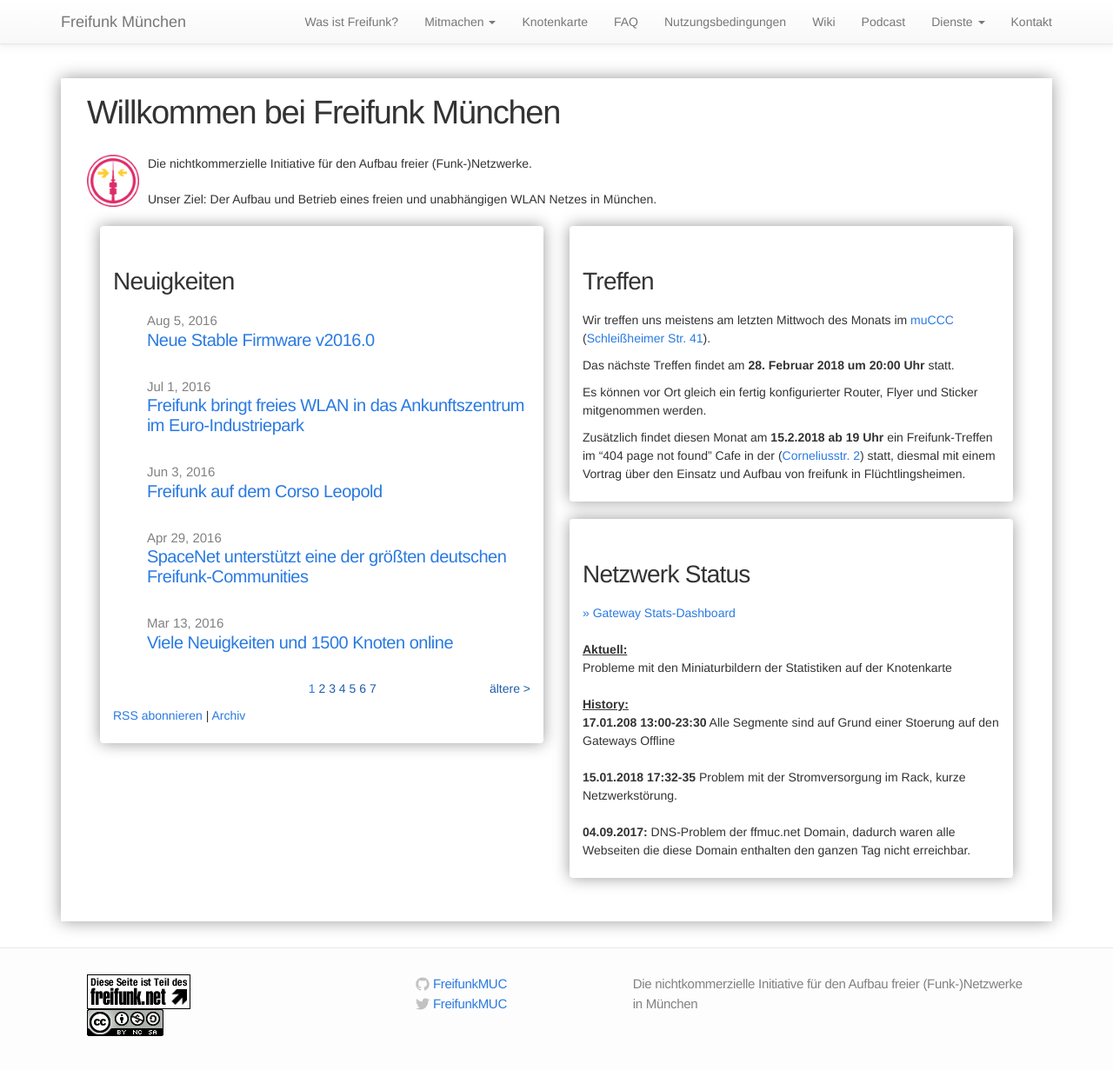
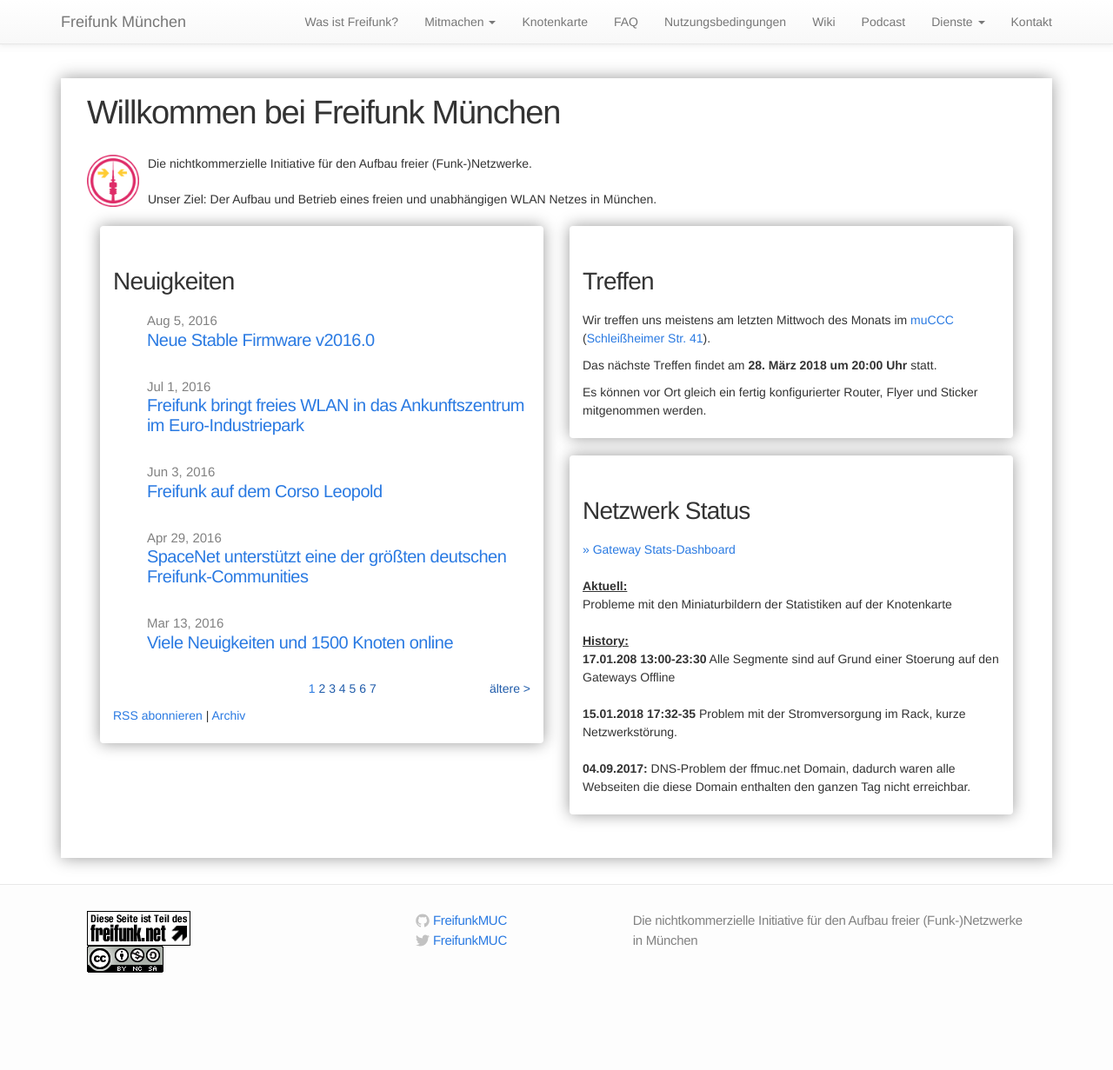
Before and after one commit to freifunkMUC/freifunkmuc.github.io, a Jekyll site: the page built from index.md, in a window 1280 px wide and 1247 px high. Shown: the top 1231 px of the window at 87% size. Built offline with Jekyll 4.4.1, drawn with Linux system fonts in a browser that asks for light colours.

Commit message:
Update treffen.md

```diff
--- a/_includes/treffen.md
+++ b/_includes/treffen.md
@@ -2,8 +2,8 @@
 
 Wir treffen uns meistens am letzten Mittwoch des Monats im [muCCC](https://muc.ccc.de) ([Schleißheimer Str. 41](https://osm.org/go/0JAf0IVLh?node=2012031859)).
 
-Das nächste Treffen findet am **28. Februar 2018 um 20:00 Uhr** statt.
+Das nächste Treffen findet am **28. März 2018 um 20:00 Uhr** statt.
 
 Es können vor Ort gleich ein fertig konfigurierter Router, Flyer und Sticker mitgenommen werden.
 
-Zusätzlich findet diesen Monat am **15.2.2018 ab 19 Uhr** ein Freifunk-Treffen im "404 page not found" Cafe in der ([Corneliusstr. 2](https://www.openstreetmap.org/node/279849547)) statt, diesmal mit einem Vortrag über den Einsatz und Aufbau von freifunk in Flüchtlingsheimen.
+<!-- Zusätzlich findet diesen Monat am **15.2.2018 ab 19 Uhr** ein Freifunk-Treffen im "404 page not found" Cafe in der ([Corneliusstr. 2](https://www.openstreetmap.org/node/279849547)) statt, diesmal mit einem Vortrag über den Einsatz und Aufbau von freifunk in Flüchtlingsheimen.  -->
```
